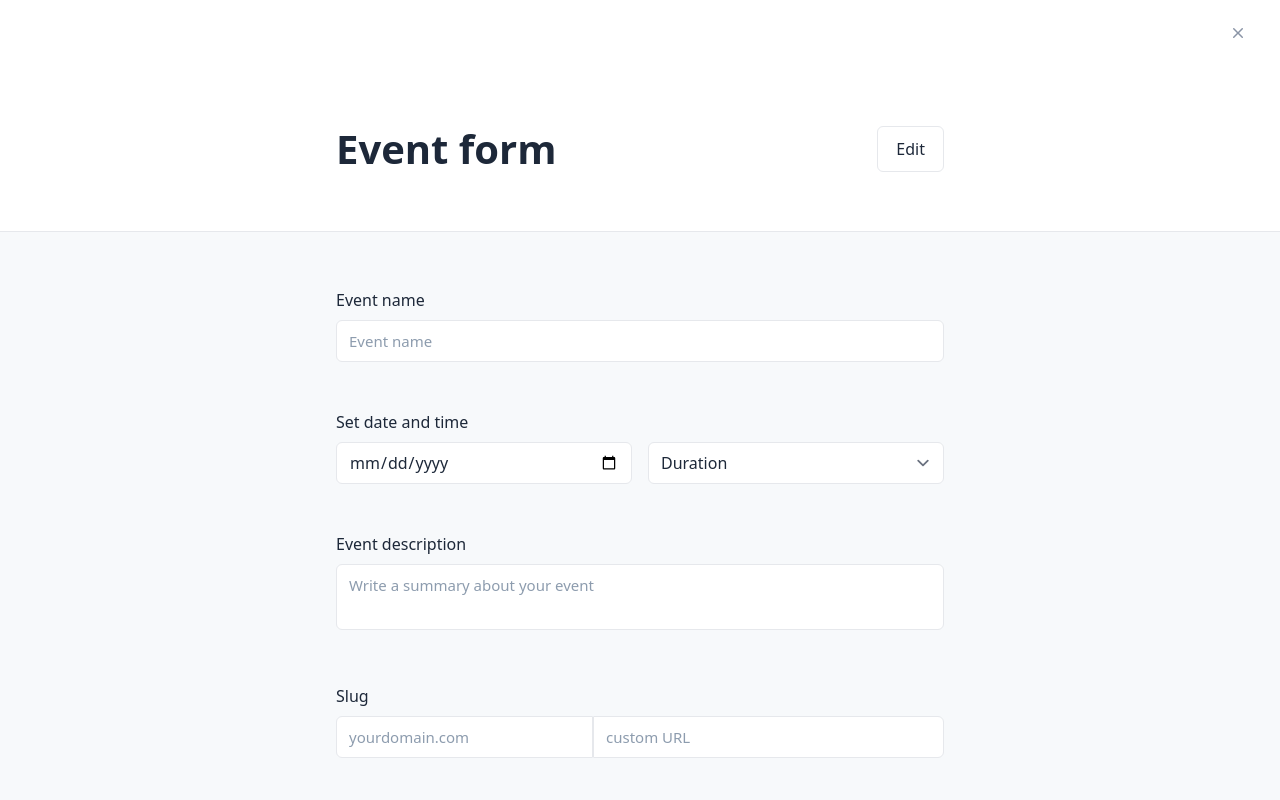
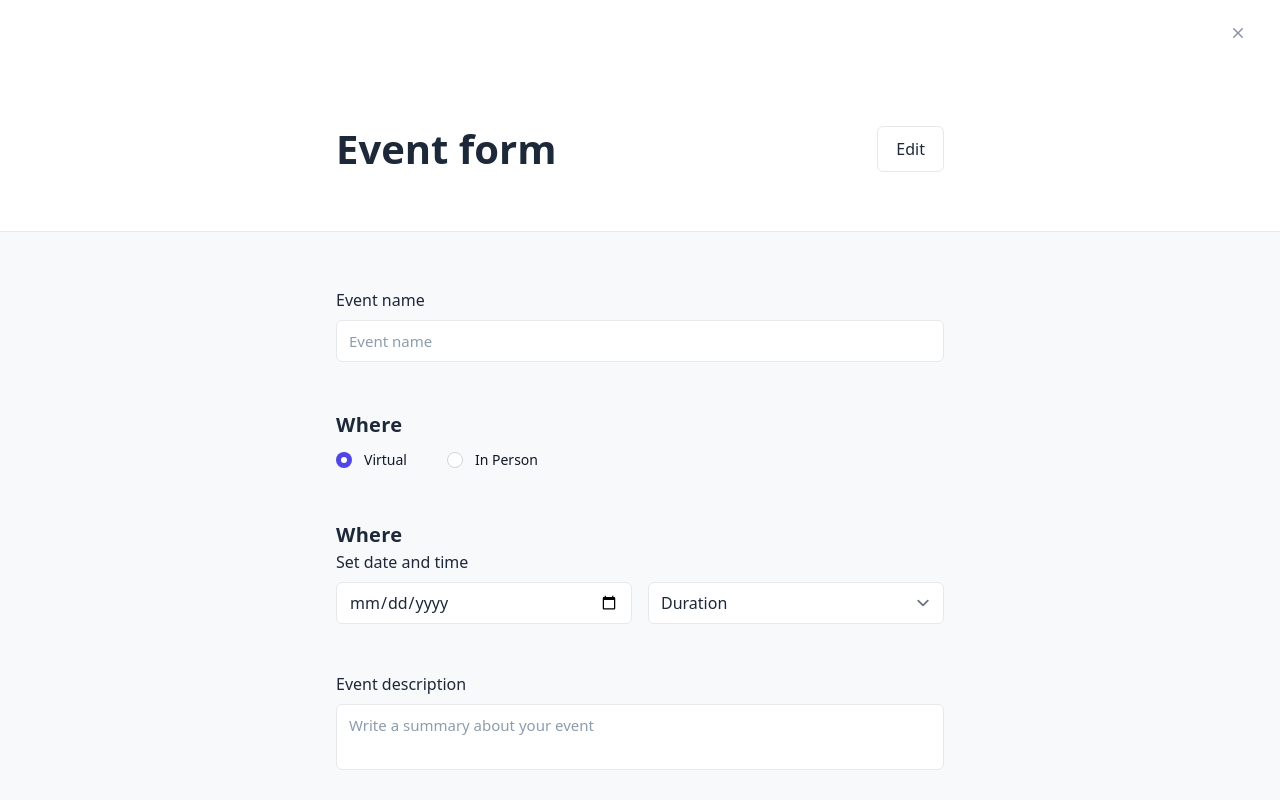
Before and after one commit to jmmarco/events, a React (Vite) app: page /events/new in a window 1280 px wide. Shown: the top 800 px of the page. Built offline with nearby package versions, Linux system fonts and the light colour scheme.

Commit message:
Add headings and radio buttons

```diff
--- a/src/components/events/EventForm.tsx
+++ b/src/components/events/EventForm.tsx
@@ -16,6 +16,11 @@ export default function EventForm() {
   const onSubmit: SubmitHandler<FormValues> = (data: unknown) =>
     console.log(data)
 
+  const possibleLocations = [
+    { id: 'virtual', title: 'Virtual' },
+    { id: 'inPerson', title: 'In Person' },
+  ]
+
   return (
     <form
       onSubmit={handleSubmit(onSubmit)}
@@ -29,8 +34,30 @@ export default function EventForm() {
           {...register('eventName')}
         />
       </div>
-
       <div className="space-y-2">
+        <h2 className="font-semibold text-[20px] tracking-[0.3px]">Where</h2>
+        <div className="space-y-4 sm:flex sm:items-center sm:space-x-10 sm:space-y-0">
+          {possibleLocations.map((location) => (
+            <div key={location.id} className="flex items-center">
+              <input
+                id={location.id}
+                name="notification-method"
+                type="radio"
+                defaultChecked={location.id === 'virtual'}
+                className="h-4 w-4 border-gray-300 text-indigo-600 focus:ring-indigo-600"
+              />
+              <label
+                htmlFor={location.id}
+                className="ml-3 block text-sm font-medium leading-6 text-gray-900"
+              >
+                {location.title}
+              </label>
+            </div>
+          ))}
+        </div>
+      </div>
+      <div className="space-y-2">
+        <h2 className="font-semibold text-[20px] tracking-[0.3px]">Where</h2>
         <label>Set date and time</label>
         <div className="grid grid-cols-2 gap-x-4">
           <input
```
